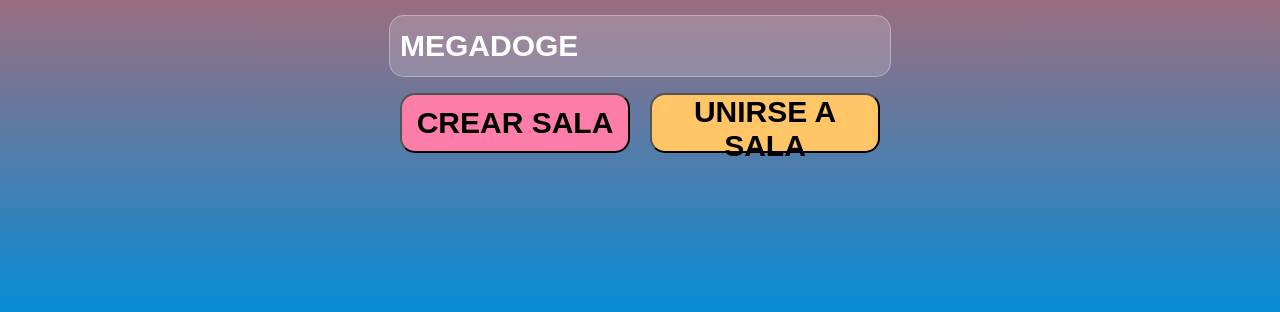
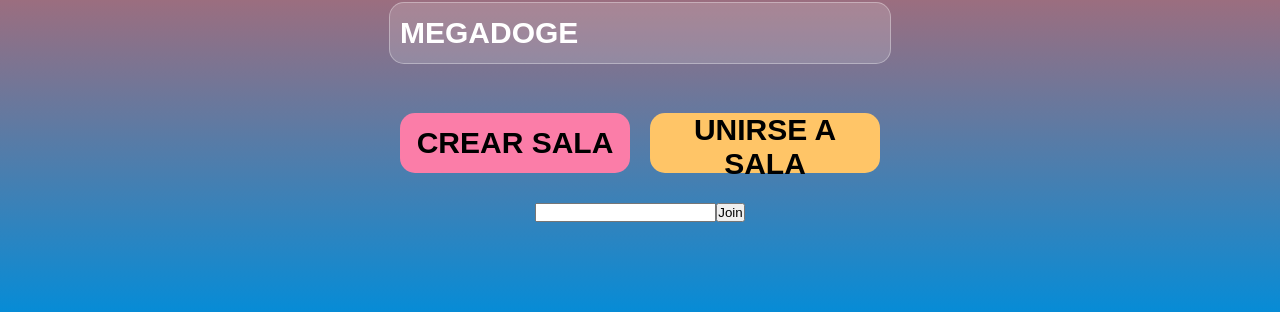
Before and after one commit to Jazbarrionuev0/Crossword-puzzle, a Next.js app: page /login in a window 1280 px wide. Both pictures are taken after a click on the button "UNIRSE A SALA". Shown: the part 485-797 px from the top of the page. Built offline with nearby package versions, Linux system fonts and the light colour scheme; a web font is replaced by a local one.

Commit message:
add join game logic

```diff
--- a/src/app/login/_styles.scss
+++ b/src/app/login/_styles.scss
@@ -9,7 +9,7 @@
 
     .title {
         width: 100%;
-        height: 30vh;
+        //height: 30vh;
         display: flex;
         flex-direction: column;
         justify-content: center;
@@ -22,7 +22,7 @@
     }
     .image{
         //width: 100%;
-        height: 30vh;
+        //height: 30vh;
         display: flex;
         justify-content: center;
         align-items: center;
@@ -61,7 +61,8 @@
     }
     .button-container {
         width: 100%;
-        height: 30vh;
+        //height: 30vh;
+        margin: 30px 0;
         display: flex;
         justify-content: center;
         align-items: start;
@@ -74,6 +75,8 @@
             font-weight: bold;
             font-family: inherit;
             text-transform: uppercase;
+            border: none;
+            cursor: pointer;
         }
         .game {
             background-color: #FB7DA8;
@@ -96,4 +99,9 @@
             width: 235px;
         }
     }
+
+    .join-container {
+        display: flex;
+        justify-content: center;
+    }
 }
--- a/src/app/login/page.tsx
+++ b/src/app/login/page.tsx
@@ -6,6 +6,7 @@ let usersNames = ['MegaDoge', ]
 const Login = () => {
 
   const [username, setUsername] = useState('')
+  const [isJoin, setIsJoin] = useState(false)
 
   useEffect(() => {
     setUsername(usersNames[0])
@@ -32,8 +33,23 @@ const Login = () => {
             placeholder='PLAYER GAME'
           />
         </section>
-        <section className='button-container'><button className='game'>crear sala</button>
-        <button className='join'>unirse a sala</button></section>
+        <section className='button-container'>
+          <button
+            className='game'
+          >crear sala</button>
+          <button
+            className='join'
+            onClick={() => setIsJoin(prev => !prev)}
+          >unirse a sala</button>
+        </section>
+        {
+          isJoin &&
+          <section className='join-container'>
+            <input type="text" />
+            <button>Join</button>
+          </section>
+        }
+
     </main>
   )
 }
--- a/src/styles/index.css
+++ b/src/styles/index.css
@@ -91,7 +91,6 @@ html {
 }
 .login-page .title {
   width: 100%;
-  height: 30vh;
   display: flex;
   flex-direction: column;
   justify-content: center;
@@ -103,7 +102,6 @@ html {
   text-shadow: 4px 1px 1px black;
 }
 .login-page .image {
-  height: 30vh;
   display: flex;
   justify-content: center;
   align-items: center;
@@ -142,7 +140,7 @@ html {
 }
 .login-page .button-container {
   width: 100%;
-  height: 30vh;
+  margin: 30px 0;
   display: flex;
   justify-content: center;
   align-items: start;
@@ -155,6 +153,8 @@ html {
   font-weight: bold;
   font-family: inherit;
   text-transform: uppercase;
+  border: none;
+  cursor: pointer;
 }
 .login-page .button-container .game {
   background-color: #FB7DA8;
@@ -175,6 +175,10 @@ html {
   background-color: #ffd48f;
   height: 65px;
   width: 235px;
+}
+.login-page .join-container {
+  display: flex;
+  justify-content: center;
 }
 
 .word-component {
```
Also changed, not shown: 1 other file (tests, documents, lock files or other folders).
